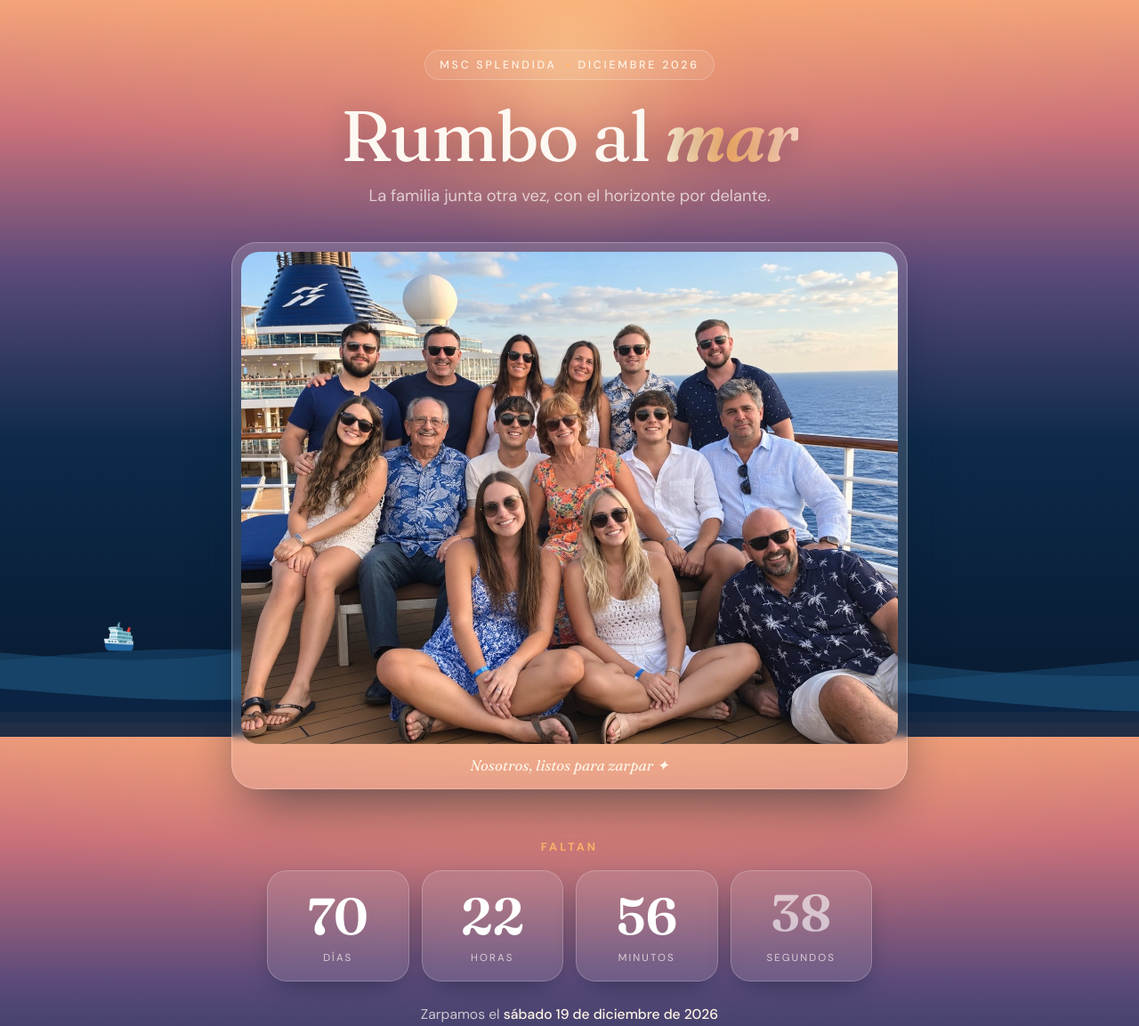
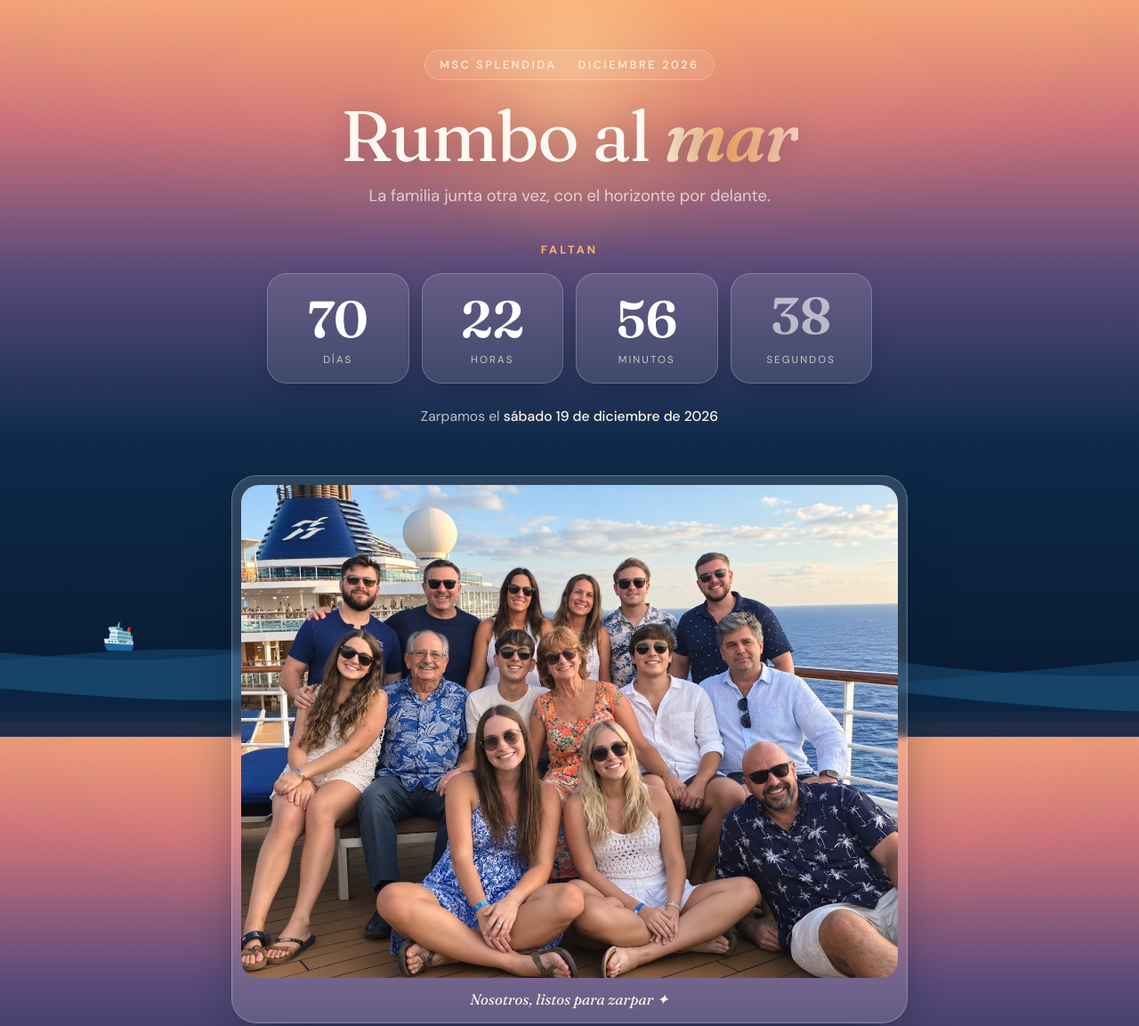
Before and after one commit to tobiasceruttigothe/crucero-splendida, a plain HTML site: page index.html in a window 1280 px wide. Shown: the top 1153 px of the page at 89% size. Drawn offline with Linux system fonts and the light colour scheme.

Commit message:
Contador arriba de la foto

```diff
--- a/index.html
+++ b/index.html
@@ -128,7 +128,7 @@
 
     .photo {
       position: relative;
-      margin-top: 40px;
+      margin-top: 56px;
       width: 100%;
       max-width: 760px;
       padding: 10px;
@@ -141,7 +141,7 @@
       backdrop-filter: blur(4px);
       -webkit-backdrop-filter: blur(4px);
       opacity: 0;
-      animation: rise 1s 0.55s ease-out forwards;
+      animation: rise 1s 0.8s ease-out forwards;
     }
 
     .photo img {
@@ -162,7 +162,7 @@
     }
 
     .countdown-label {
-      margin-top: 56px;
+      margin-top: 40px;
       font-size: 0.8rem;
       letter-spacing: 0.24em;
       text-transform: uppercase;
@@ -177,6 +177,12 @@
       gap: 14px;
       width: 100%;
       max-width: 680px;
+    }
+
+
+    .countdown-label, .countdown, .arrived, .date-line {
+      opacity: 0;
+      animation: rise 0.9s 0.55s ease-out forwards;
     }
 
     .unit {
@@ -316,11 +322,6 @@
     <h1>Rumbo al <em>mar</em></h1>
     <p class="subtitle">La familia junta otra vez, con el horizonte por delante.</p>
 
-    <figure class="photo">
-      <img src="familia.jpg" alt="Foto de la familia en la cubierta del crucero al atardecer" width="1448" height="1086">
-      <figcaption>Nosotros, listos para zarpar ✦</figcaption>
-    </figure>
-
     <p class="countdown-label">Faltan</p>
 
     <div class="countdown" role="timer" aria-live="off">
@@ -333,6 +334,11 @@
     <p class="arrived">¡Llegó el día! Buen viaje 🌊</p>
 
     <p class="date-line">Zarpamos el <strong>sábado 19 de diciembre de 2026</strong></p>
+
+    <figure class="photo">
+      <img src="familia.jpg" alt="Foto de la familia en la cubierta del crucero al atardecer" width="1448" height="1086">
+      <figcaption>Nosotros, listos para zarpar ✦</figcaption>
+    </figure>
 
     <footer>Hecho con ganas de vacaciones</footer>
   </main>
```
